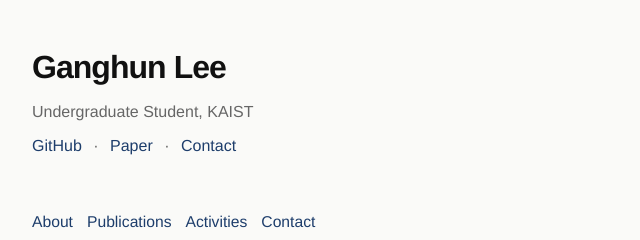
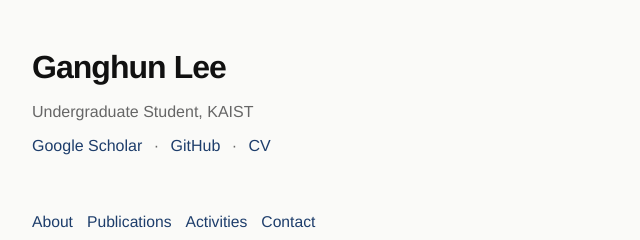
Before and after one commit to hoithoitcat/hoithoitcat.github.io, a plain HTML site: page index.html in a window 1280 px wide. Shown: the top 240 px of the page, 178-818 px from the left. Drawn offline with Linux system fonts and the light colour scheme; a web font is replaced by a local one.

Commit message:
Update index.html

```diff
--- a/index.html
+++ b/index.html
@@ -27,13 +27,18 @@
       <div class="identity">
         <h1>Ganghun Lee</h1>
         <p class="subtitle">Undergraduate Student, KAIST</p>
+
         <p class="header-links">
-          <a href="https://github.com/hoithoitcat" target="_blank" rel="noopener noreferrer">GitHub</a>
+          <a href="https://scholar.google.com/citations?user=soc7QUMAAAAJ"
+             target="_blank" rel="noopener noreferrer">Google Scholar</a>
           <span class="dot">·</span>
-          <a href="https://www.accesson.kr/pam/assets/pdf/42656/journal-31-2-189.pdf" target="_blank" rel="noopener noreferrer">Paper</a>
+          <a href="https://github.com/hoithoitcat"
+             target="_blank" rel="noopener noreferrer">GitHub</a>
           <span class="dot">·</span>
-          <a href="#contact">Contact</a>
+          <a href="/GanghunLee_CV.pdf"
+             target="_blank" rel="noopener noreferrer">CV</a>
         </p>
+
       </div>
       <!-- Optional: replace this entire div with <img class="profile-photo" src="assets/profile.jpg" alt="Portrait of Gang Hun Lee"> -->
       <div class="profile-photo profile-placeholder" role="img" aria-label="Profile picture placeholder">GL</div>
```
